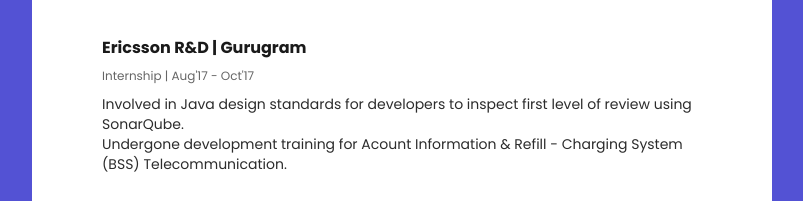
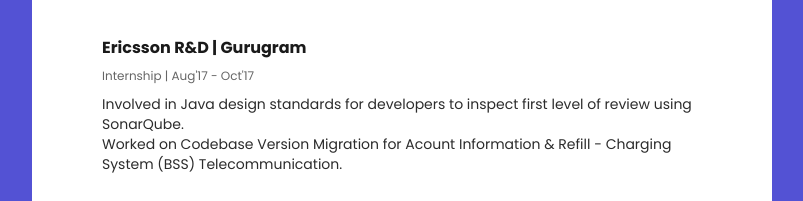
Before and after one commit to sapthagr7/sapthagr7.github.io, a plain HTML site: page index.html in a window 1280 px wide. Shown: the part 900-1101 px from the top of the page, without its empty margins (368-1171 px from the left). Drawn offline with Linux system fonts and the light colour scheme.

Commit message:
Update index.html
chanfe

```diff
--- a/index.html
+++ b/index.html
@@ -242,7 +242,7 @@
 								<h2>Ericsson R&D | Gurugram</h2>
 								<span>Internship  |  Aug'17 - Oct'17</span>
 								<p>Involved in Java design standards for developers to inspect first level of review using SonarQube.</p>
-								<p>Undergone development training for Acount Information & Refill - Charging System (BSS) Telecommunication.</p>
+								<p>Worked on Codebase Version Migration for Acount Information & Refill - Charging System (BSS) Telecommunication.</p>
 							</div>
 						</div>
 
```
